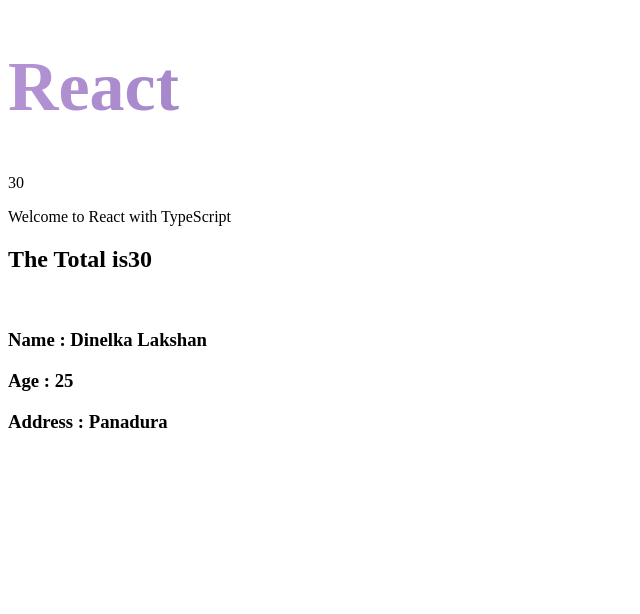
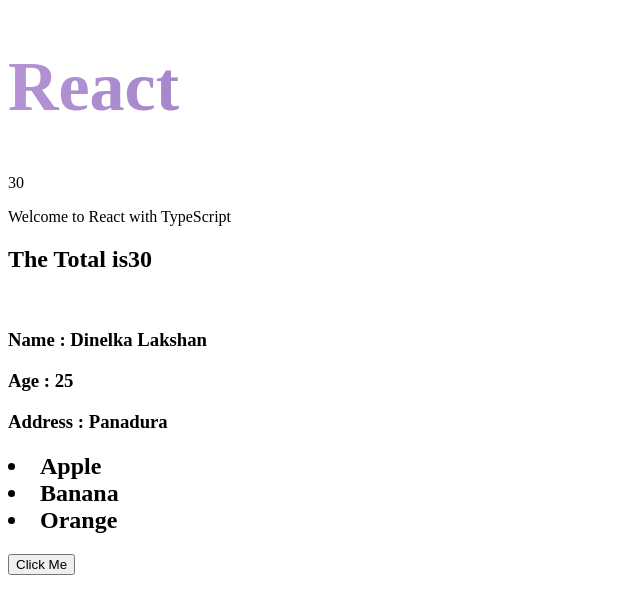
Before and after one commit to dinelkalakshan40/react-demo, a React (Vite) app: page / in a window 1280 px wide. Shown: the top 614 px of the page, without its empty margins (0-640 px from the left). Built offline with nearby package versions, Linux system fonts and the light colour scheme.

Commit message:
tsx array

```diff
--- a/src/App.tsx
+++ b/src/App.tsx
@@ -16,6 +16,11 @@ function App() {
         age : 25,
         address : "Panadura",
     }
+    //array
+    const fruits :string[] =["Apple", "Banana", "Orange"];
+    const handleClick = () :void => {
+        alert("button clicked");
+    };
     return (
         <>
             <h1 className="heading">React</h1>
@@ -25,6 +30,11 @@ function App() {
             <h3>Name : {person.name}</h3>
             <h3>Age : {person.age}</h3>
             <h3>Address : {person.address}</h3>
+            <h2>{fruits.map((fruit, index) => (
+                <li key={index}>{fruit}</li>
+            ))}</h2>
+
+            <button onClick={handleClick}> Click Me</button>
         </>
     )
 }
```
